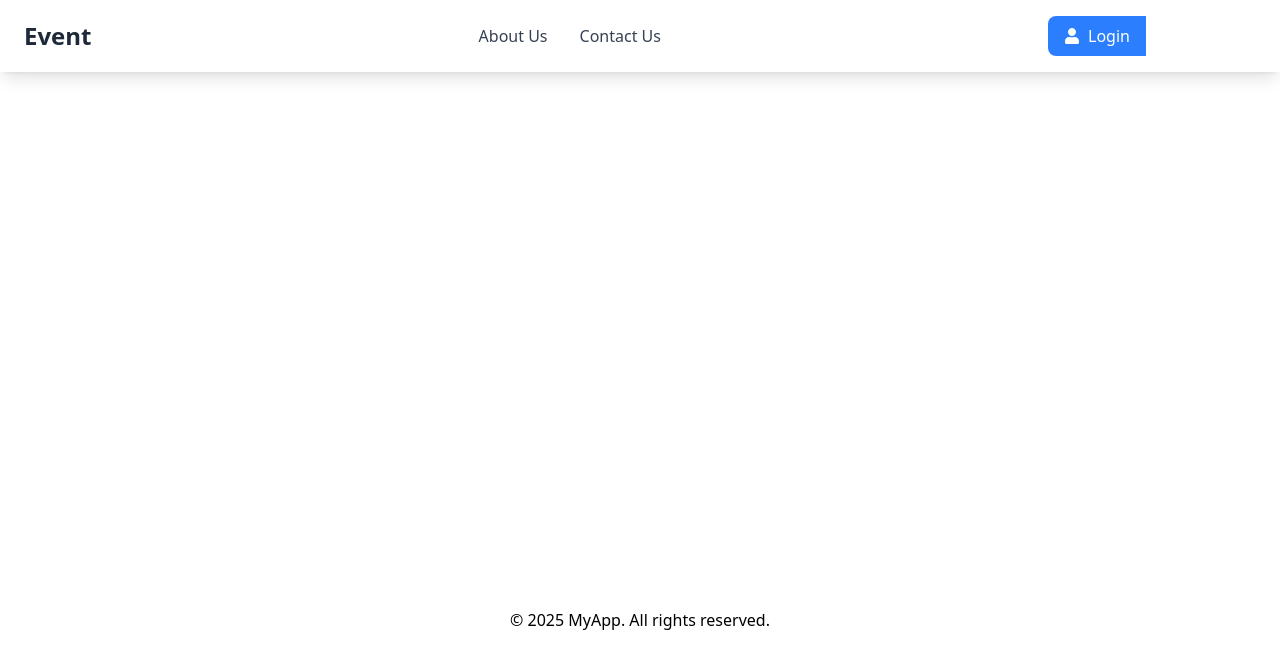
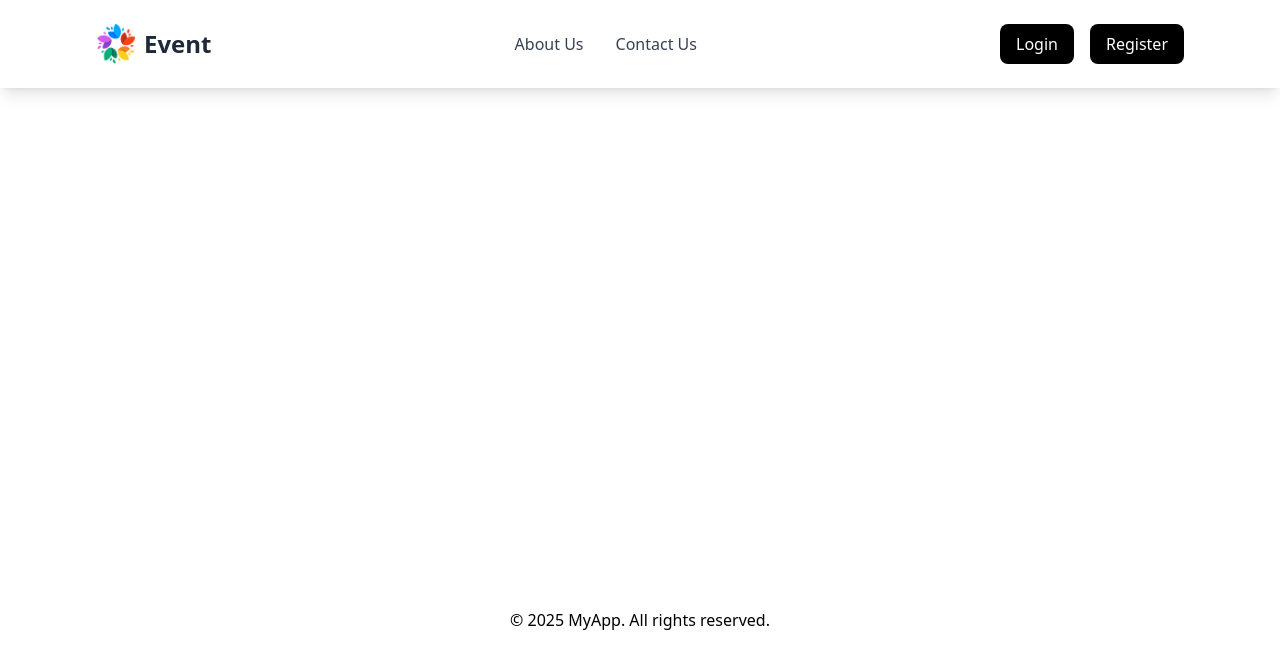
Before and after one commit to SahilMern/Event-Management-System, a React (Vite) app in the folder client/: page / in a window 1280 px wide. Shown: the top 668 px of the page. Built offline with nearby package versions, Linux system fonts and the light colour scheme.

Commit message:
deisgning

```diff
--- a/client/src/App.jsx
+++ b/client/src/App.jsx
@@ -9,6 +9,8 @@ import AddEvent from "./components/admin/AddEvent/AddEvent";
 import EditEvent from "./components/admin/EditEvent/EditEvent";
 import ProtectedRoute from "./components/ProtectedRoute";
 import Admin from "./components/admin/Admin";
+import NotFound from "./pages/NotFound";
+import Home from "./pages/Home";
 
 const App = () => {
   return (
@@ -17,9 +19,13 @@ const App = () => {
       <div className="min-div">
         <Routes>
           {/* Public Routes */}
+
+          <Route path="/" element={<Home />} />
+
           <Route path="/register" element={<Register />} />
           <Route path="/login" element={<Login />} />
           <Route path="/under" element={<Under />} />
+          <Route path="/event" element={<Event />} />
 
           {/* Protected Routes for Admin */}
           <Route element={<ProtectedRoute roles={["admin"]} />}>
@@ -28,8 +34,8 @@ const App = () => {
             <Route path="/edit-event/:id" element={<EditEvent />} />
           </Route>
 
-          {/* Public Event Route */}
-          <Route path="/event" element={<Event />} />
+          {/* 404 Page for Unmatched Routes */}
+          <Route path="/*" element={<NotFound />} />
         </Routes>
       </div>
       <Footer />
--- a/client/src/components/common/Navbar/Navbar.jsx
+++ b/client/src/components/common/Navbar/Navbar.jsx
@@ -1,5 +1,10 @@
 import { Link } from "react-router-dom";
-import { FaUser, FaUserPlus, FaSignOutAlt, FaTachometerAlt } from "react-icons/fa";
+import {
+  FaUser,
+  FaUserPlus,
+  FaSignOutAlt,
+  FaTachometerAlt,
+} from "react-icons/fa";
 import { useSelector, useDispatch } from "react-redux";
 import { logout } from "../../../../redux/slice/AuthSlice";
 
@@ -13,18 +18,25 @@ const Navbar = () => {
 
   return (
     <nav className="bg-white shadow-lg fixed w-full z-10">
-      <div className="container mx-auto px-6 py-4">
+      <div className="container mx-auto px-24 py-6">
         <div className="flex justify-between items-center">
-          {/* Logo */}
-          <Link to="/" className="text-2xl font-bold text-gray-800 hover:text-gray-600">
-            Event
+          {/* Logo and Event Name */}
+          <Link to="/" className="flex items-center space-x-2">
+            <img src={"./event.png"} alt="Event Logo" className="h-10 w-10" />{" "}
+            {/* Logo Image */}
+            <span className="text-2xl font-bold text-gray-800 hover:text-gray-600">
+              Event
+            </span>
           </Link>
 
           {/* Nav Links */}
           <div className="hidden md:flex space-x-8 items-center">
             {user && (
               <>
-                <Link to="/" className="text-gray-700 hover:text-blue-500 transition duration-300">
+                <Link
+                  to="/"
+                  className="text-gray-700 hover:text-blue-500 transition duration-300"
+                >
                   Home
                 </Link>
                 {user.role === "admin" && (
@@ -37,10 +49,16 @@ const Navbar = () => {
                 )}
               </>
             )}
-            <Link to="/about" className="text-gray-700 hover:text-blue-500 transition duration-300">
+            <Link
+              to="/about"
+              className="text-gray-700 hover:text-blue-500 transition duration-300"
+            >
               About Us
             </Link>
-            <Link to="/contact" className="text-gray-700 hover:text-blue-500 transition duration-300">
+            <Link
+              to="/contact"
+              className="text-gray-700 hover:text-blue-500 transition duration-300"
+            >
               Contact Us
             </Link>
           </div>
@@ -58,15 +76,15 @@ const Navbar = () => {
               <>
                 <Link
                   to="/login"
-                  className="bg-blue-500 text-white px-4 py-2 rounded-l-lg hover:bg-blue-600 transition duration-300 flex items-center"
+                  className="inline-block px-4 py-2 bg-black text-white rounded-lg hover:bg-blue-600 transition duration-300"
                 >
-                  <FaUser className="mr-2" /> Login
+                  Login
                 </Link>
                 <Link
                   to="/register"
-                  className=" text-white px-4 py-2   transition duration-300 flex items-center rounded-full"
+                  className="inline-block px-4 py-2 bg-black text-white rounded-lg hover:bg-blue-600 transition duration-300"
                 >
-                   Register
+                  Register
                 </Link>
               </>
             )}
--- /dev/null
+++ b/client/src/pages/Home.jsx
@@ -0,0 +1,9 @@
+import React from 'react'
+
+const Home = () => {
+  return (
+    <div>Home</div>
+  )
+}
+
+export default Home
--- /dev/null
+++ b/client/src/pages/NotFound.jsx
@@ -0,0 +1,23 @@
+import { Link } from "react-router-dom";
+
+const NotFound = () => {
+  return (
+    <div className="flex flex-col items-center justify-center min-h-screen bg-gray-100">
+      <div className="text-center">
+        <h1 className="text-9xl font-bold text-gray-800">404</h1>
+        <p className="text-2xl text-gray-600 mt-4">Oops! Page Not Found</p>
+        <p className="text-gray-500 mt-2">
+          The page you're looking for doesn't exist or has been moved.
+        </p>
+        <Link
+          to="/"
+          className="mt-6 inline-block px-6 py-3 bg-blue-500 text-white rounded-lg hover:bg-blue-600 transition duration-300"
+        >
+          Go Back Home
+        </Link>
+      </div>
+    </div>
+  );
+};
+
+export default NotFound;
```
Also changed, not shown: client/public/event.png (added).
